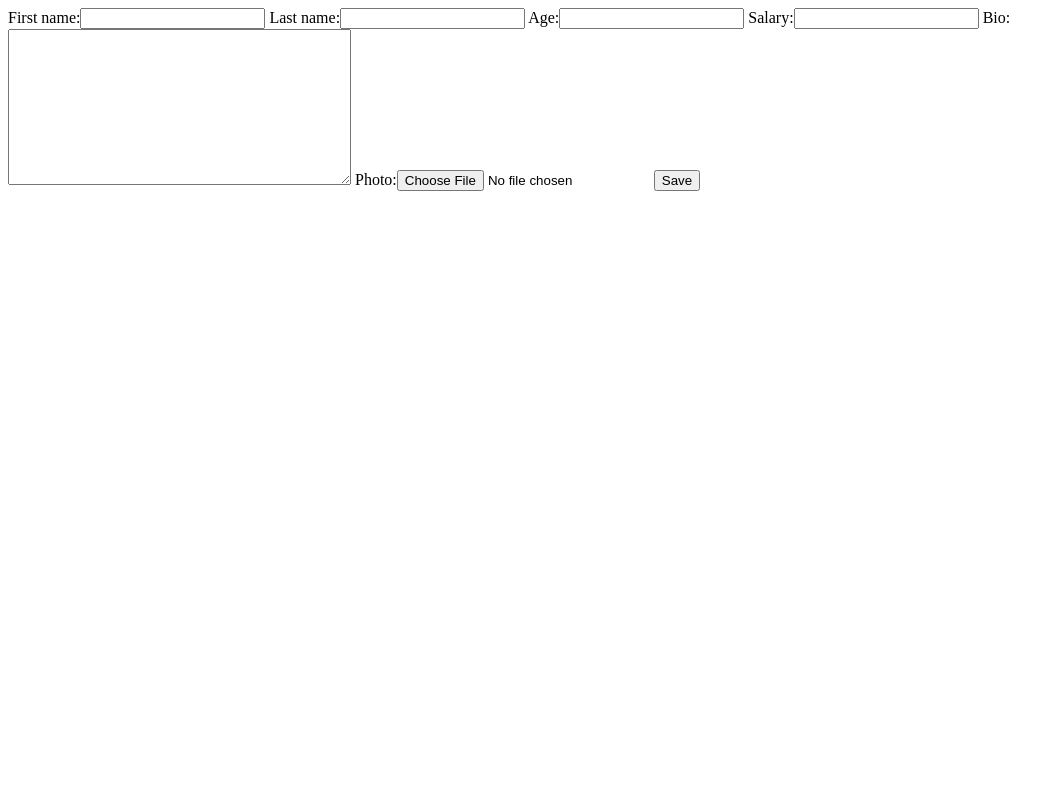
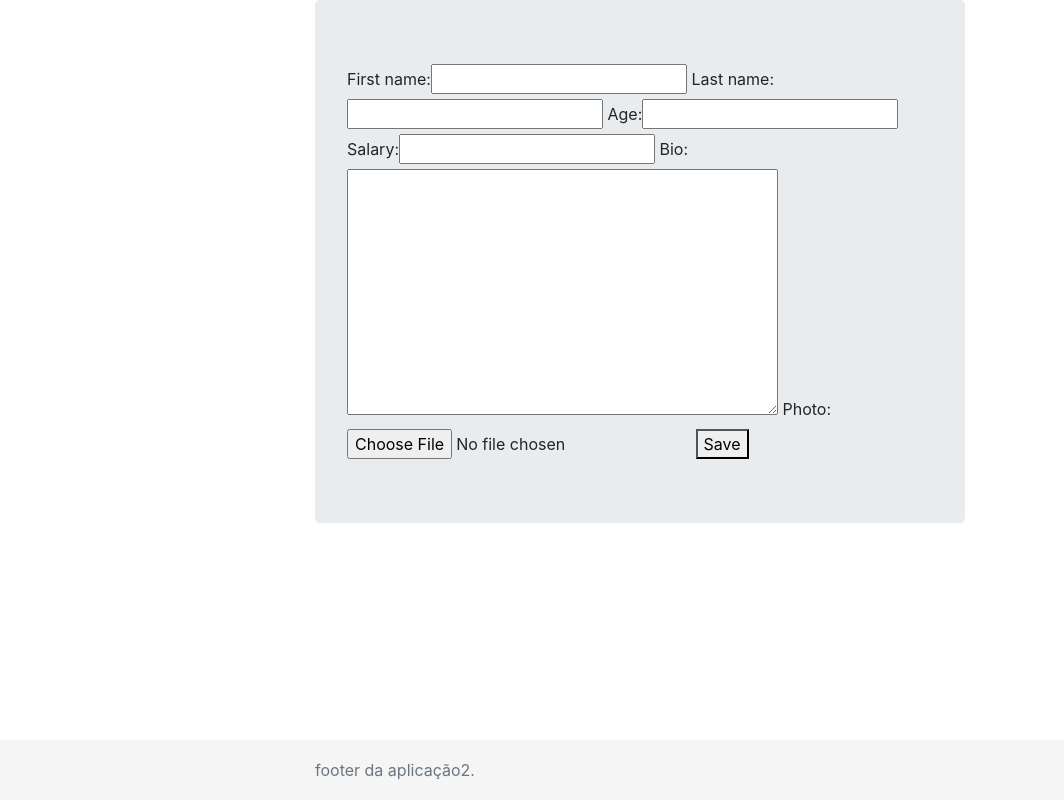
Before and after one commit to luizdtna/client-management, a Django app: page /cliente/newperson in a window 1280 px wide. Shown: the whole page, without its empty margins (0-1064 px from the left). Run offline with Django 3.2, Linux system fonts and the light colour scheme; the visitor is signed in with stand-in values (Sample User, id 1); some libraries are stand-ins or nearby versions.

Commit message:
personalizacao do template

```diff
--- a/appCliente/templates/form_person.html
+++ b/appCliente/templates/form_person.html
@@ -1,19 +1,11 @@
-<!doctype html>
-<html lang="en">
-<head>
-    <meta charset="UTF-8">
-    <meta name="viewport"
-          content="width=device-width, user-scalable=no, initial-scale=1.0, maximum-scale=1.0, minimum-scale=1.0">
-    <meta http-equiv="X-UA-Compatible" content="ie=edge">
-    <title>Document</title>
-</head>
-<body>
-    <form method="POST" enctype="multipart/form-data">
-        {% csrf_token %}
+{% extends "base.html" %}
+{% load bootstrap %}
+<form method="POST" enctype="multipart/form-data">
+    {% csrf_token %}
 
-        {{form}}
+    {% block main %}
+    {{form|bootstrap}}
+    <button type="submit">Save</button>
+    {% endblock main %}
 
-        <button type="submit">Save</button>
-    </form>
-</body>
-</html>
+</form>
--- /dev/null
+++ b/statics/stick-footer.css
@@ -0,0 +1,26 @@
+html {
+    position: relative;
+    min-height: 100%;
+  }
+  body {
+    margin-bottom: 60px; /* Margin bottom by footer height */
+  }
+  .footer {
+    position: absolute;
+    bottom: 0;
+    width: 100%;
+    height: 60px; /* Set the fixed height of the footer here */
+    line-height: 60px; /* Vertically center the text there */
+    background-color: #f5f5f5;
+  }
+
+
+  /* Custom page CSS
+  -------------------------------------------------- */
+  /* Not required for template or sticky footer method. */
+
+  .container {
+    width: auto;
+    max-width: 680px;
+    padding: 0 15px;
+  }
--- /dev/null
+++ b/templates/base.html
@@ -0,0 +1,31 @@
+{% load static %}
+<!DOCTYPE html>
+<html lang="en">
+
+<head>
+    <meta charset="UTF-8">
+    <meta name="viewport" content="width=device-width, initial-scale=1.0">
+    <meta http-equiv="X-UA-Compatible" content="ie=edge">
+    <link rel="stylesheet" href="https://stackpath.bootstrapcdn.com/bootstrap/4.3.1/css/bootstrap.min.css">
+    <link rel="stylesheet" href=" {% static 'stick-footer.css' %} ">
+    <title>{% block title %} {% endblock title %}</title>
+</head>
+
+<body>
+    <div class="container">
+        <div class="jumbotron">
+            {% block main %}
+
+            {% endblock main %}
+        </div>
+    </div>
+    {% block footer %}
+    <footer class="footer">
+        <div class="container">
+            <span class="text-muted">footer da aplicação2.</span>
+        </div>
+    </footer>
+    {% endblock footer %}
+</body>
+
+</html>
```
Also changed, not shown: Project_Manage_Client/settings.py (+6 -1 lines), appCliente/templates/lista_pessoas.html (+22 -22 lines), appHome/templates/home.html (+26 -22 lines), templates/registration/login.html (+8 -2 lines).
